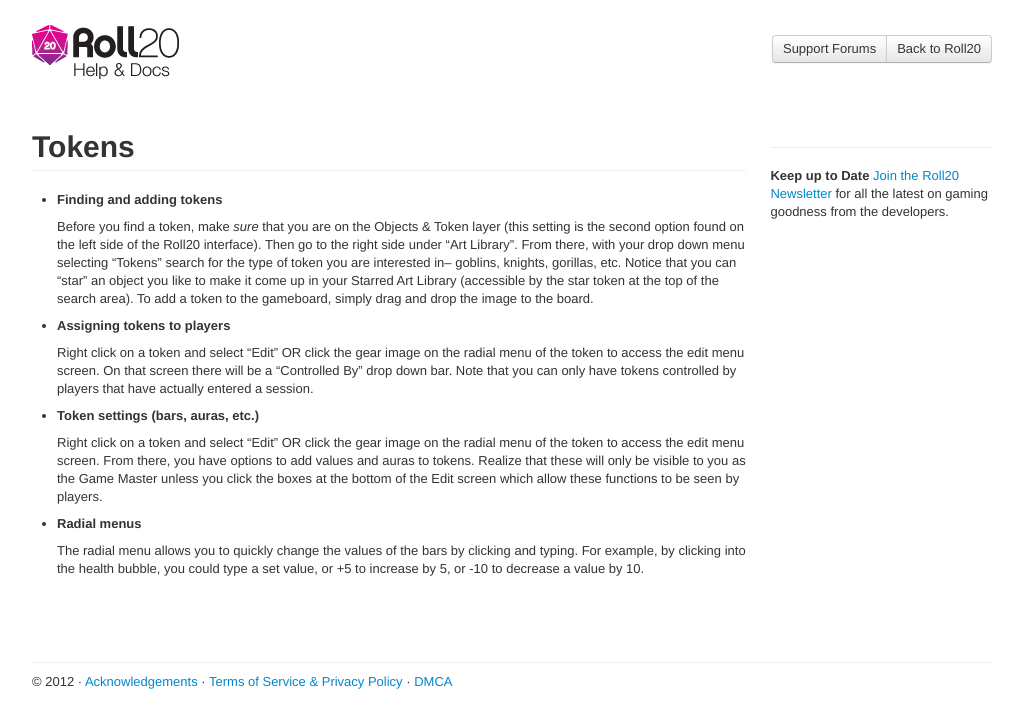
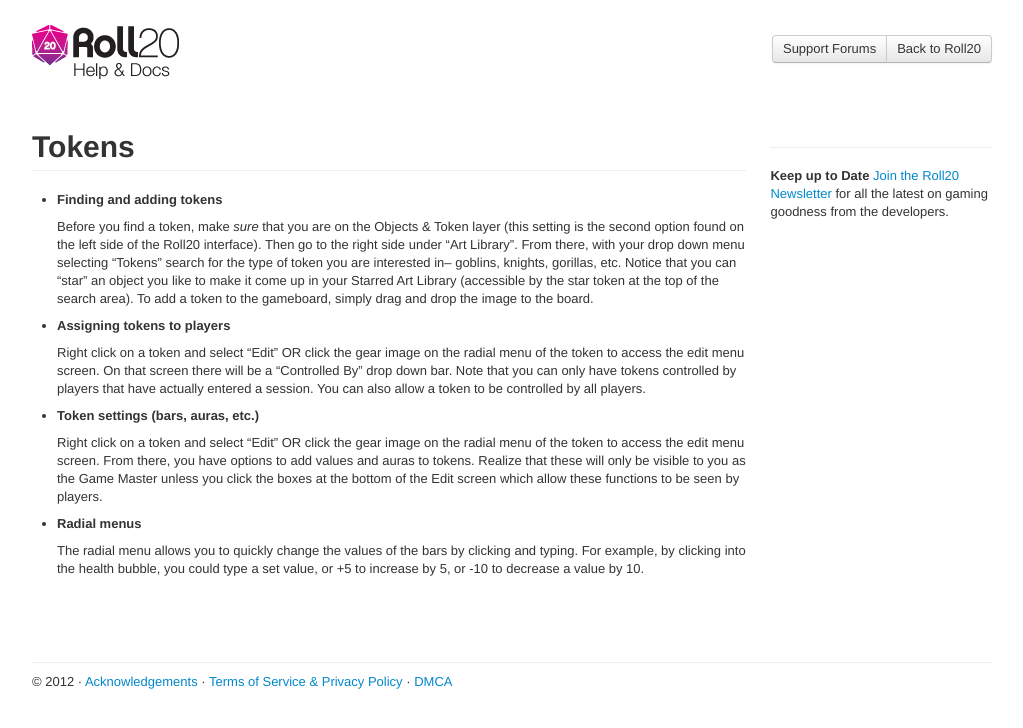
Before and after one commit to Roll20/help.roll20.net, a Jekyll site: the page built from _posts/2012-05-01-tokens.markdown, in a window 1280 px wide. Shown: the top 728 px of the page, without its empty margins (128-1151 px from the left). Built offline with Jekyll 4.4.1, drawn with Linux system fonts in a browser that asks for light colours; nearby versions of some CDN libraries; comment, search, counter and statistics services are not loaded.

Commit message:
Update _posts/2012-05-01-tokens.markdown

```diff
--- a/_posts/2012-05-01-tokens.markdown
+++ b/_posts/2012-05-01-tokens.markdown
@@ -10,7 +10,7 @@ categories: draft
 
 * __Assigning tokens to players__
 
-  Right click on a token and select "Edit" OR click the gear image on the radial menu of the token to access the edit menu screen.  On that screen there will be a "Controlled By" drop down bar.  Note that you can only have tokens controlled by players that have actually entered a session.
+  Right click on a token and select "Edit" OR click the gear image on the radial menu of the token to access the edit menu screen.  On that screen there will be a "Controlled By" drop down bar.  Note that you can only have tokens controlled by players that have actually entered a session.  You can also allow a token to be controlled by all players.
 
 * __Token settings (bars, auras, etc.)__
 
```
